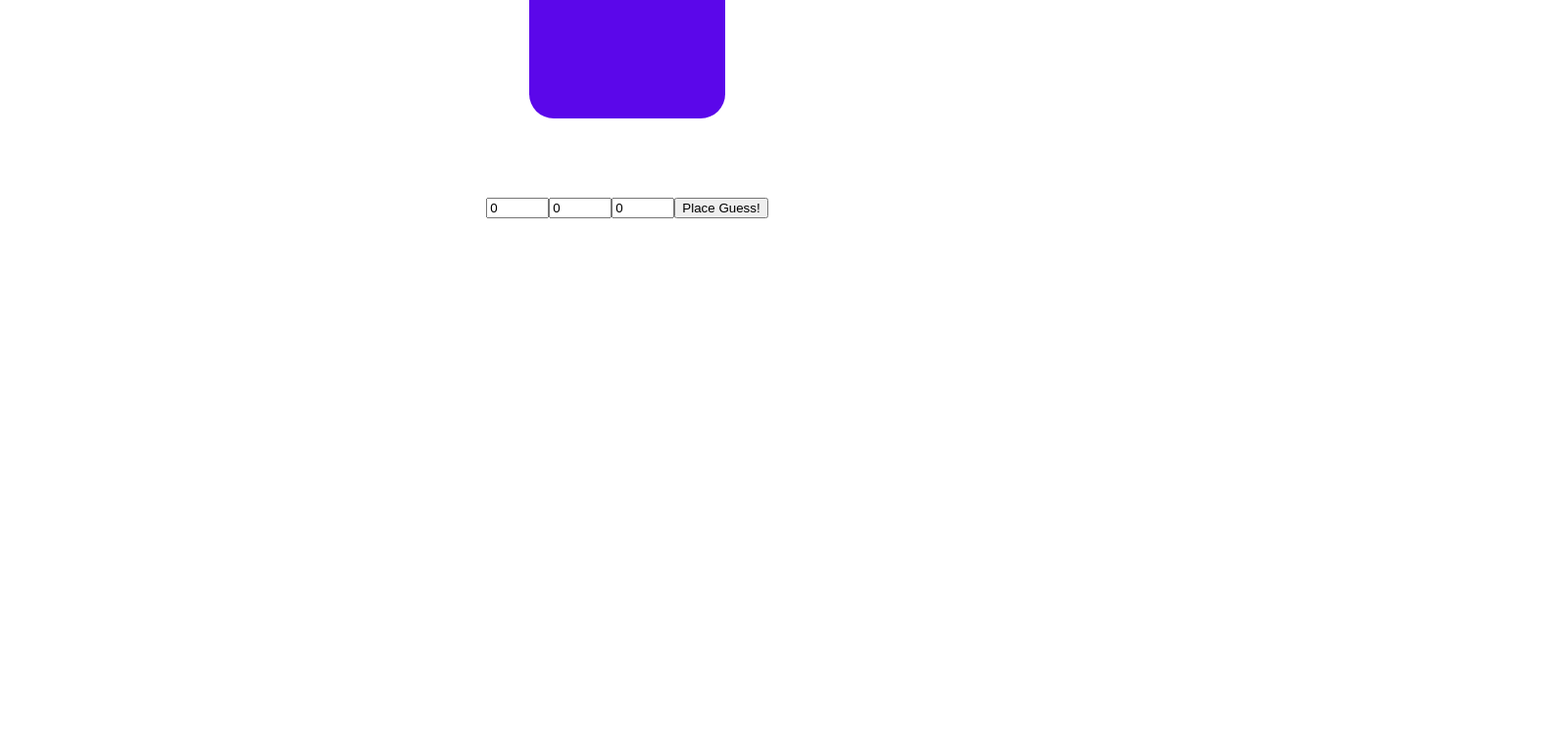
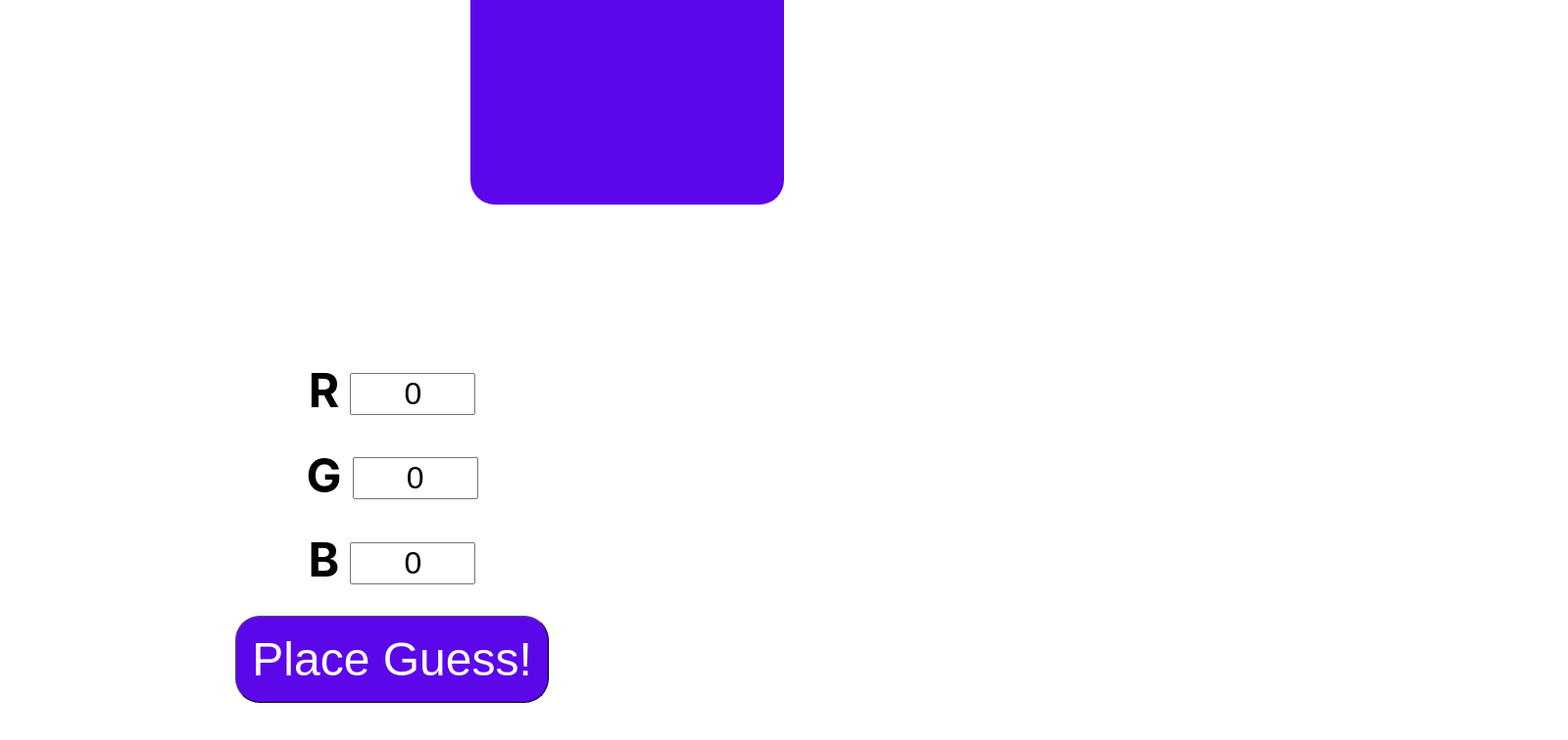
Before and after one commit to connork97/shadle, a React (Create React App) app: page / in a window 1280 px wide. Shown: the part 412-1168 px from the top of the page at 98% size, 1600 px wide, since content can reach past the window. Before the commit the page ends 800 px from the top, so only its background shows below. Built offline with nearby package versions, Linux system fonts and the light colour scheme.

Commit message:
game funcitonal without guess limit or persistence

```diff
--- a/public/index.html
+++ b/public/index.html
@@ -7,7 +7,7 @@
     <meta name="theme-color" content="#000000" />
     <meta
       name="description"
-      content="Web site created using create-react-app"
+      content="Worldle Inspired RGB Guessing Game!"
     />
     <link rel="apple-touch-icon" href="%PUBLIC_URL%/logo192.png" />
     <!--
@@ -24,7 +24,7 @@
       work correctly both with client-side routing and a non-root public URL.
       Learn how to configure a non-root public URL by running `npm run build`.
     -->
-    <title>React App</title>
+    <title>Shadle</title>
   </head>
   <body>
     <noscript>You need to enable JavaScript to run this app.</noscript>
--- a/src/App.css
+++ b/src/App.css
@@ -7,7 +7,35 @@
   pointer-events: none;
 }
 
-@media (prefers-reduced-motion: no-preference) {
+.shadleH1 {
+  font-size: 5rem;
+}
+
+.shadleH2 {
+  font-size: 2.5rem;
+}
+
+.currentAndPastGuessWrapperDiv {
+  margin: 10rem auto;
+  width: 100rem;
+  display: grid;
+  grid-template-columns: 1fr 1fr;
+}
+
+.previousGuesses {
+  display: flex;
+  align-items: flex-start;
+}
+
+.currentAndPastGuessWrapperDiv Guess {
+  /* width: 50%; */
+}
+
+.currentAndPastGuessWrapperDiv PreviousGuesses {
+  /* width: 50%; */
+}
+
+/* @media (prefers-reduced-motion: no-preference) {
   .App-logo {
     animation: App-logo-spin infinite 20s linear;
   }
@@ -35,12 +63,4 @@
   to {
     transform: rotate(360deg);
   }
-}
-
-.shadleH1 {
-  font-size: 5rem;
-}
-
-.shadleH2 {
-  font-size: 2.5rem;
-}
+} */
--- a/src/App.js
+++ b/src/App.js
@@ -7,6 +7,7 @@ import Color from './components/Color';
 import Guess from './components/Guess';
 import PreviousGuesses from './components/PreviousGuesses';
 import WinModal from './components/WinModal';
+import useGetContrastColor from './utils/useGetContrastColor';
 
 function App() {
 
@@ -53,16 +54,20 @@ function App() {
         colorOfTheDay={colorOfTheDay}
         rgbColorOfTheDay={rgbColorOfTheDay}
       />
+      <div className='currentAndPastGuessWrapperDiv'>
         <Guess
           colorOfTheDay={colorOfTheDay}
+          rgbColorOfTheDay={rgbColorOfTheDay}
           previousUserGuesses={previousUserGuesses}
           setPreviousUserGuesses={setPreviousUserGuesses}
           openWinModal={openWinModal}
         />
         <PreviousGuesses
+          className='PreviousGuesses'
           colorOfTheDay={colorOfTheDay}
           previousUserGuesses={previousUserGuesses}
         />
+      </div>
     </div>
   );
 }
--- a/src/components/Color.module.css
+++ b/src/components/Color.module.css
@@ -1,7 +1,7 @@
 .mainColorDiv {
-    margin: 10vh auto;
-    height: 25vh;
-    width: 25vh;
+    margin: 3rem auto;
+    height: 20rem;
+    width: 20rem;
     /* background-color: rgb(1, 2, 3); */
     border-radius: 25px;
 }
--- a/src/components/Guess.js
+++ b/src/components/Guess.js
@@ -3,7 +3,9 @@ import styles from './Guess.module.css';
 
 import React, { useState } from 'react';
 
-const Guess = ({ colorOfTheDay, previousUserGuesses, setPreviousUserGuesses, openWinModal }) => {
+import useGetContrastColor from '../utils/useGetContrastColor';
+
+const Guess = ({ colorOfTheDay, rgbColorOfTheDay, previousUserGuesses, setPreviousUserGuesses, openWinModal }) => {
 
     const [currentUserGuess, setCurrentUserGuess] = useState([0, 0, 0])
 
@@ -29,7 +31,8 @@ const Guess = ({ colorOfTheDay, previousUserGuesses, setPreviousUserGuesses, ope
             setPreviousUserGuesses((prevGuesses) => {
                 return [currentUserGuess, ...prevGuesses]
             });
-            setCurrentUserGuess([0, 0, 0]);
+            document.body.style.backgroundColor = `rgba(${currentUserGuess[0]}, ${currentUserGuess[1]}, ${currentUserGuess[2]}, 0.25)`;
+            // setCurrentUserGuess([0, 0, 0]);
         } else {
             console.log("You already guessed that number!")
         }
@@ -38,31 +41,46 @@ const Guess = ({ colorOfTheDay, previousUserGuesses, setPreviousUserGuesses, ope
     return (
         <div className={styles.guessWrapperDiv}>
             <form className={styles.guessForm} onSubmit={handleGuessSubmit}>
+            <div className={styles.userGuessDiv}>
+                <label className={styles.userGuessLabel}>R</label>
                     <input
                         type="number"
                         value={currentUserGuess[0]}
                         min={0}
                         max={255}
+                        className={styles.userGuessInput}
                         onChange={(event) => handleUserGuessChange(event, 0)}
                         >
                     </input>
+                </div>
+                <br></br>
+                <div className={styles.userGuessDiv}>
+                <label className={styles.userGuessLabel}>G</label>
                     <input
                         type="number"
                         value={currentUserGuess[1]}
                         min={0}
                         max={255}
+                        className={styles.userGuessInput}
                         onChange={(event) => handleUserGuessChange(event, 1)}
                     >
                     </input>
+                </div>
+                <br></br>
+                <div className={styles.userGuessDiv}>
+                    <label className={styles.userGuessLabel}>B</label>
                     <input
                         type="number"
                         value={currentUserGuess[2]}
                         min={0}
                         max={255}
+                        className={styles.userGuessInput}
                         onChange={(event) => handleUserGuessChange(event, 2)}
                     >
                     </input>
-                <button type="submit">Place Guess!</button>
+                </div>
+                <br></br>
+                <button className={styles.submitGuessButton} style={{backgroundColor: `${rgbColorOfTheDay}`, color: `${useGetContrastColor(rgbColorOfTheDay)}`}} type="submit">Place Guess!</button>
             </form>
         </div>
     )
--- a/src/components/Guess.module.css
+++ b/src/components/Guess.module.css
@@ -0,0 +1,41 @@
+.userGuessDiv {
+    margin: auto;
+    display: flex;
+    justify-content: center;
+    align-items: center;
+    /* height: 100%; */
+    width: 35rem;
+}
+
+.userGuessLabel {
+    /* margin: auto; */
+    margin-bottom: 7.5px;
+    margin-right: 2%;
+    font-size: 3rem;
+    font-weight: bold;
+}
+
+.userGuessInput {
+    /* margin: auto; */
+    font-size: 2rem;
+    text-align: center;
+    width: 7.5rem;
+    /* height: 1.5rem; */
+}
+
+.userGuessInput[type="number"]::-webkit-inner-spin-button,
+.userGuessInput[type="number"]::-webkit-outer-spin-button {
+  /* Styles here */
+  appearance: none;
+  margin: 0;
+}
+
+.submitGuessButton {
+    /* height: 5rem; */
+    /* width: 10rem; */
+    padding: 1rem;
+    border-radius: 25px;
+    border-width: 1px;
+    font-size: 3rem;
+    cursor: pointer;
+}
--- a/src/components/PreviousGuesses.js
+++ b/src/components/PreviousGuesses.js
@@ -2,11 +2,13 @@ import { render } from '@testing-library/react';
 import styles from './PreviousGuesses.module.css';
 
 const PreviousGuesses = ({ colorOfTheDay, previousUserGuesses }) => {
+
     const getContrastColor = (color) => {
         const rgb = color.substring(4, color.length - 1).split(', ');
         const brightness = (rgb[0] * 299 + rgb[1] * 587 + rgb[2] * 114) / 1000;
         return brightness >= 128 ? 'black' : 'white';
       };
+
     const renderPreviousUserGuesses = previousUserGuesses.map((guess, index) => {
         let hintOne
         let hintTwo
--- a/src/components/PreviousGuesses.module.css
+++ b/src/components/PreviousGuesses.module.css
@@ -1,13 +1,14 @@
 .previousGuessesWrapperDiv {
-    margin: 2.5% auto;
-    width: 50vw;
+    /* margin: 5rem auto; */
+    /* width: 50vw; */
+    width: 35rem;
 }
 
 .previousGuessP {
-    margin: 1% auto;
-    width: 50%;
+    margin: 0.5rem auto;
+    /* width: 35rem; */
     border-radius: 25px;
-    font-size: 1.25rem;
-    line-height: 2.5rem;
+    font-size: 2rem;
+    line-height: 3.25rem;
     /* background-color: rgb(225, 225, 225); */
 }
--- /dev/null
+++ b/src/utils/useGetContrastColor.js
@@ -0,0 +1,7 @@
+const useGetContrastColor = (color) => {
+    const rgb = color.substring(4, color.length - 1).split(', ');
+    const brightness = (rgb[0] * 299 + rgb[1] * 587 + rgb[2] * 114) / 1000;
+    return brightness >= 128 ? 'black' : 'white';
+};
+
+export default useGetContrastColor;
```
Also changed, not shown: 1 other file (tests, documents, lock files or other folders). Lines whose indentation alone changed are shown as unchanged.
